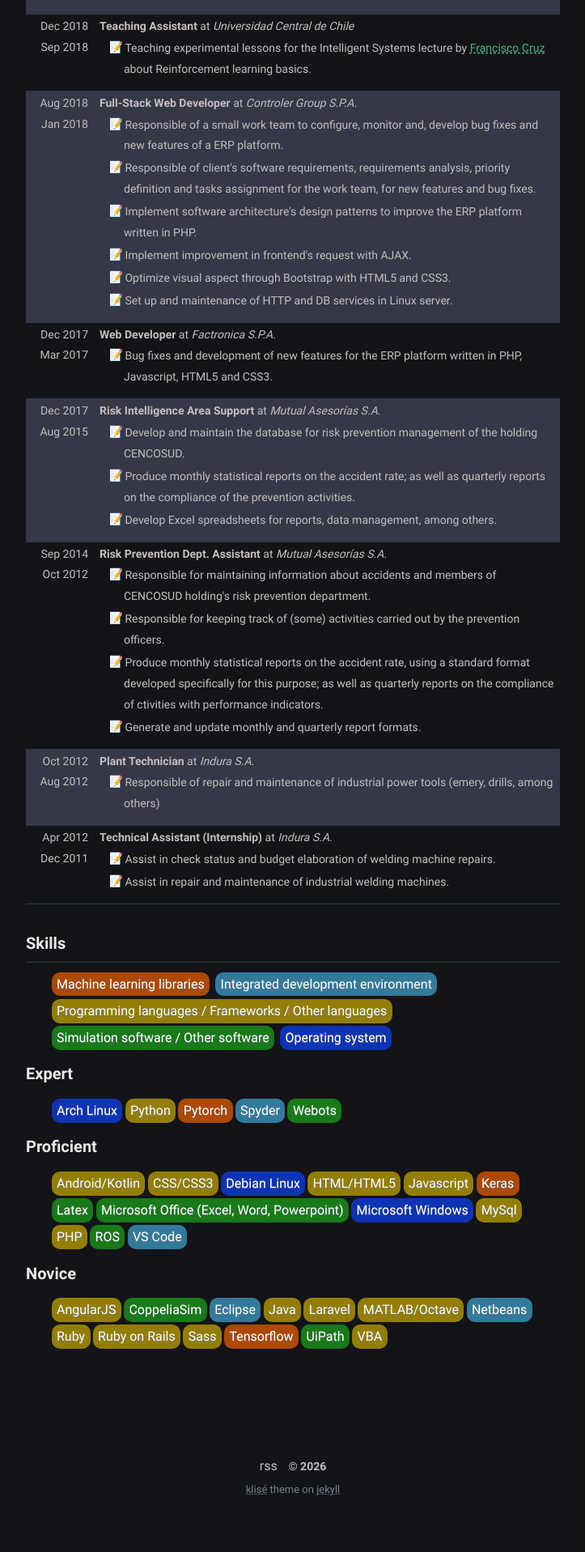
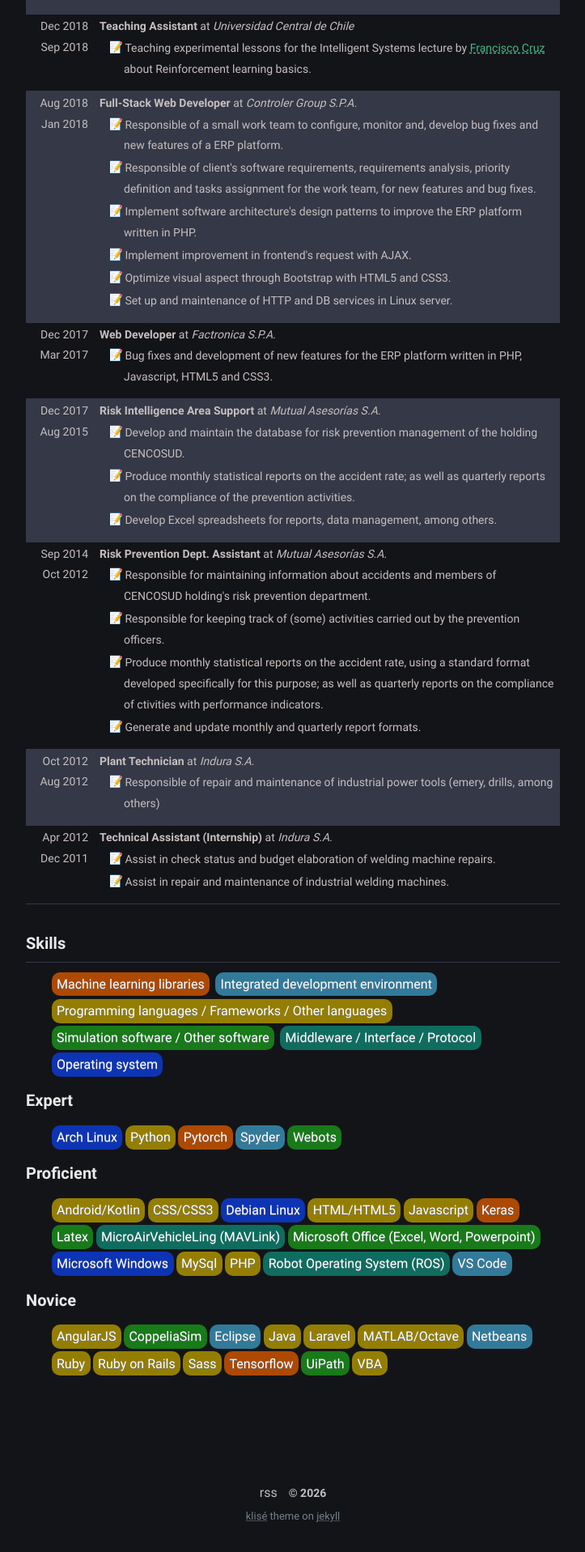
Before and after one commit to angel-ayala/angel-ayala.github.io, a Jekyll site: the page built from about.html, in a window 1280 px wide. Shown: the part 1513-3430 px from the top of the page at 81% size, without its empty margins (278-1001 px from the left). Built offline with Jekyll 4.4.1, drawn with Linux system fonts in a browser that asks for light colours; before the commit the page ends 3397 px from its top, so only the background shows below that.

Commit message:
update skills

```diff
--- a/_data/skills.yml
+++ b/_data/skills.yml
@@ -114,11 +114,15 @@
   level: 2
   category: Machine learning libraries
   tag: ML
-- name: ROS
+- name: Robot Operating System (ROS)
   level: 2
-  category: Software
-  tag: software
+  category: Middleware
+  tag: middleware
 - name: Android/Kotlin
   level: 2
   category: Programming languages
   tag: language
+- name: MicroAirVehicleLing (MAVLink)
+  level: 2
+  category: Middleware
+  tag: middleware
--- a/_sass/_about.scss
+++ b/_sass/_about.scss
@@ -102,6 +102,10 @@
     .skill-language {
       background-color: #947e02 !important;
     }
+
+    .skill-middleware {
+      background-color: #0e6d5f !important;
+    }
   }
 }
 
--- a/about.html
+++ b/about.html
@@ -78,6 +78,7 @@
       <li class="skill-item skill-IDE">Integrated development environment</li>
       <li class="skill-item skill-language">Programming languages / Frameworks / Other languages</li>
       <li class="skill-item skill-software">Simulation software / Other software</li>
+      <li class="skill-item skill-middleware">Middleware / Interface / Protocol</li>
       <li class="skill-item skill-OS">Operating system</li>
   </ul>
   <h4>Expert</h4>
```
